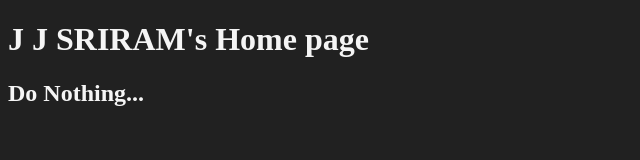
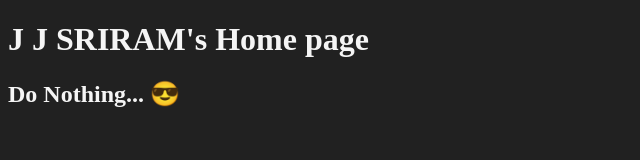
Before and after one commit to Sriramjj-2007/GoGames, a plain HTML site: page index.html in a window 1280 px wide. Shown: the full height of the page, 0-640 px from the left. Drawn offline with Linux system fonts and the light colour scheme.

Commit message:
Update index.html

```diff
--- a/index.html
+++ b/index.html
@@ -15,6 +15,6 @@
 </head>
 <body>
     <h1>J J SRIRAM's Home page</h1>
-    <h2>Do Nothing...</h2>
+    <h2>Do Nothing...  😎</h2>
 </body>
 </html>
```
